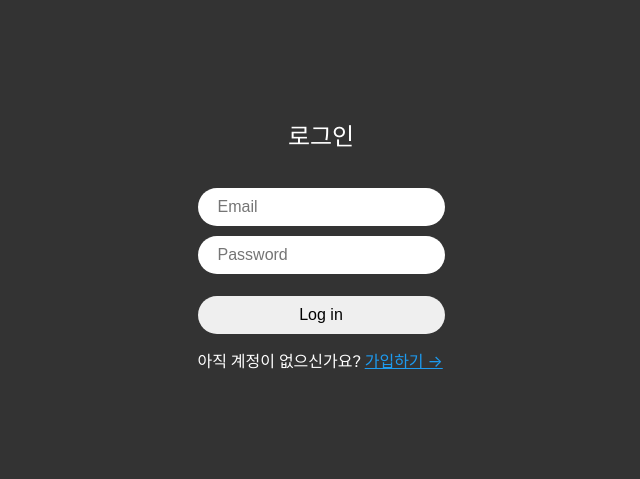
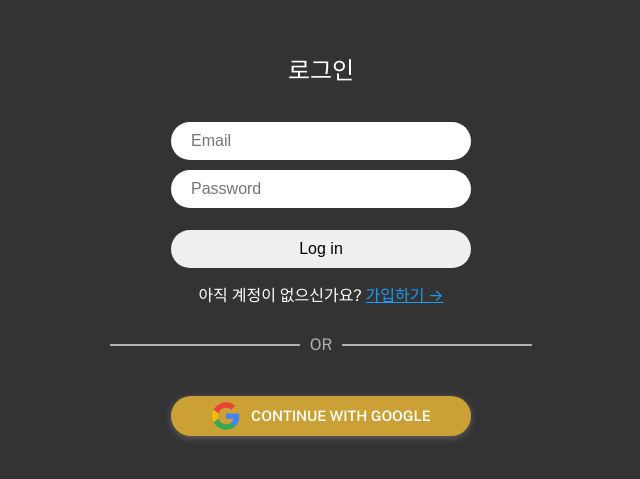
Before and after one commit to dawn0314/ticket-book, a React (Vite) app: page /login in a window 1280 px wide. Shown: the part 153-632 px from the top of the page, without its empty margins (319-959 px from the left). Built offline with nearby package versions, Linux system fonts and the light colour scheme.

Commit message:
feat: Add google login

```diff
--- a/src/App.tsx
+++ b/src/App.tsx
@@ -71,8 +71,9 @@ const GlobalStyles = createGlobalStyle`
   :root {
     --primary-dark: #333333;
     --accent:#cba135;
-    --beige:#e7d590;
+    --beige:rgb(231, 213, 144);
     --light:#f4f1ec;
+    --light-200:#E7DDCF ;
   }
   * {
     margin: 0;
--- a/src/components/user/create-account.tsx
+++ b/src/components/user/create-account.tsx
@@ -1,11 +1,10 @@
 import React, { useState } from "react";
 import styled from "styled-components";
-import { sharedButton, sharedWrapper } from "../sharedStyles";
-import googleLogo from "../../assets/google-logo.png";
-import { GoogleAuthProvider, signInWithPopup } from "firebase/auth";
+import { sharedWrapper } from "../sharedStyles";
 import { auth } from "../../firebase";
 import { useNavigate } from "react-router-dom";
 import { createUserWithEmailAndPassword, updateProfile } from "firebase/auth";
+import GoogleButton from "./google-button";
 
 export default function CreateAccount() {
   const navigate = useNavigate();
@@ -14,16 +13,6 @@ export default function CreateAccount() {
   const [email, setEmail] = useState("");
   const [password, setPassword] = useState("");
   const [error, setError] = useState("");
-
-  const onClick = async () => {
-    try {
-      const provider = new GoogleAuthProvider();
-      await signInWithPopup(auth, provider);
-      navigate("/");
-    } catch (error) {
-      console.error(error);
-    }
-  };
 
   const onChange = (e: React.ChangeEvent<HTMLInputElement>) => {
     const {
@@ -95,10 +84,7 @@ export default function CreateAccount() {
         />
       </Form>
       {error !== "" ? <Error>{error}</Error> : null}
-      <Button onClick={onClick}>
-        <Logo src={googleLogo} />
-        Continue with Google
-      </Button>
+      <GoogleButton />
     </Wrapper>
   );
 }
@@ -116,20 +102,6 @@ const Title = styled.div`
   font-size: 20px;
 `;
 
-const Button = styled.span`
-  ${sharedButton}
-  gap: 10px;
-  margin-top: 10px;
-  width: 240px;
-  height: 2.5rem;
-  background-color: var(--accent);
-  cursor: pointer;
-`;
-
-const Logo = styled.img`
-  width: 30px;
-`;
-
 const Form = styled.form`
   margin-top: 50px;
   display: flex;
@@ -143,7 +115,7 @@ const Input = styled.input`
   padding: 10px 20px;
   border-radius: 50px;
   border: none;
-  width: ${(props) => (props.submit ? "240px" : "100%")};
+  width: 100%;
   font-size: 16px;
   &[type="submit"] {
     cursor: pointer;
--- /dev/null
+++ b/src/components/user/google-button.tsx
@@ -0,0 +1,75 @@
+import React from "react";
+import styled from "styled-components";
+import { useNavigate } from "react-router-dom";
+import googleLogo from "../../assets/google-logo.png";
+import { sharedButton } from "../sharedStyles";
+import { GoogleAuthProvider, signInWithPopup } from "firebase/auth";
+import { auth } from "../../firebase";
+
+export default function GoogleButton() {
+  const navigate = useNavigate();
+
+  const onClick = async () => {
+    try {
+      const provider = new GoogleAuthProvider();
+      await signInWithPopup(auth, provider);
+      navigate("/");
+    } catch (error) {
+      console.error(error);
+    }
+  };
+
+  return (
+    <Wrapper>
+      <LineWrapper>
+        <Line />
+        OR
+        <Line />
+      </LineWrapper>
+      <Button onClick={onClick}>
+        <Logo src={googleLogo} />
+        Continue with Google
+      </Button>
+    </Wrapper>
+  );
+}
+
+const Wrapper = styled.div`
+  display: flex;
+  flex-direction: column;
+  align-items: center;
+`;
+
+const LineWrapper = styled.div`
+  display: flex;
+  align-items: center;
+  justify-content: center;
+  gap: 10px;
+  color: #b0b0b0;
+`;
+
+const Line = styled.div`
+  margin: 40px 0;
+  width: 190px;
+  border: solid 1px #b0b0b0;
+`;
+
+const Button = styled.span`
+  ${sharedButton};
+  gap: 10px;
+  margin-top: 10px;
+  width: 300px;
+  height: 2.5rem;
+  background-color: var(--accent);
+  cursor: pointer;
+
+  &:hover {
+    background-color: var(--light-200);
+
+    color: black;
+  }
+`;
+
+const Logo = styled.img`
+  width: 30px;
+`;
--- a/src/components/user/login.tsx
+++ b/src/components/user/login.tsx
@@ -4,6 +4,7 @@ import { auth } from "../../firebase";
 import { Link, useNavigate } from "react-router-dom";
 import { FirebaseError } from "firebase/app";
 import { signInWithEmailAndPassword } from "firebase/auth";
+import GoogleButton from "./google-button";
 
 export default function Login() {
   const navigate = useNavigate();
@@ -72,6 +73,7 @@ export default function Login() {
         아직 계정이 없으신가요?{" "}
         <Link to="/create-account">가입하기 &rarr;</Link>
       </Switcher>
+      <GoogleButton />
     </Wrapper>
   );
 }
@@ -80,6 +82,8 @@ const Wrapper = styled.div`
   display: flex;
   flex-direction: column;
   justify-content: center;
+  align-items: center;
+  width: 300px;
 `;
 
 const Title = styled.h1`
```
